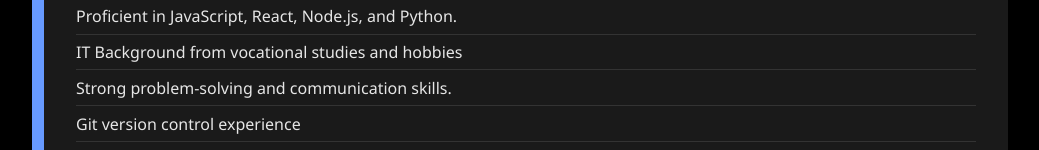
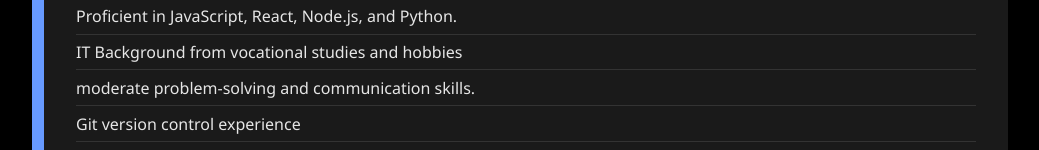
Before and after one commit to Beolpluusor/CV-Arttu, a React (Vite) app: page / in a window 1280 px wide. Shown: the part 2957-3107 px from the top of the page, without its empty margins (120-1159 px from the left). Built offline with nearby package versions, Linux system fonts and the light colour scheme.

Commit message:
small changes

```diff
--- a/src/components/Skills.jsx
+++ b/src/components/Skills.jsx
@@ -6,7 +6,7 @@
                 <ul>
                     <li>Proficient in JavaScript, React, Node.js, and Python.</li>
                     <li>IT Background from vocational studies and hobbies</li>
-                    <li>Strong problem-solving and communication skills.</li>
+                    <li>moderate problem-solving and communication skills.</li>
                     <li>Git version control experience</li>
                     <li>AWS academy basic knowledge</li>
                     <li>AWS academy AI basics</li>
```
